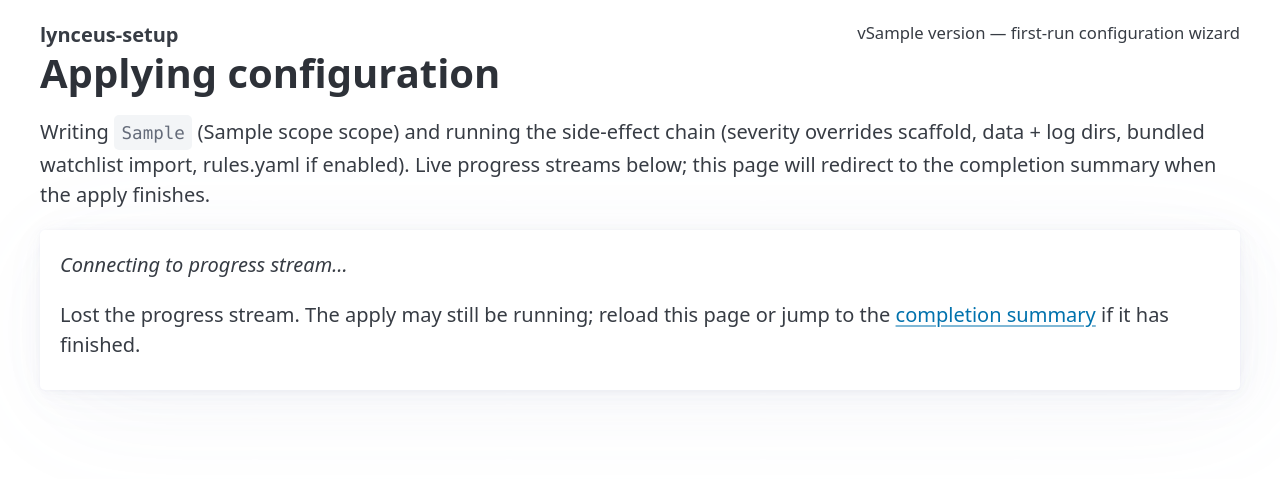
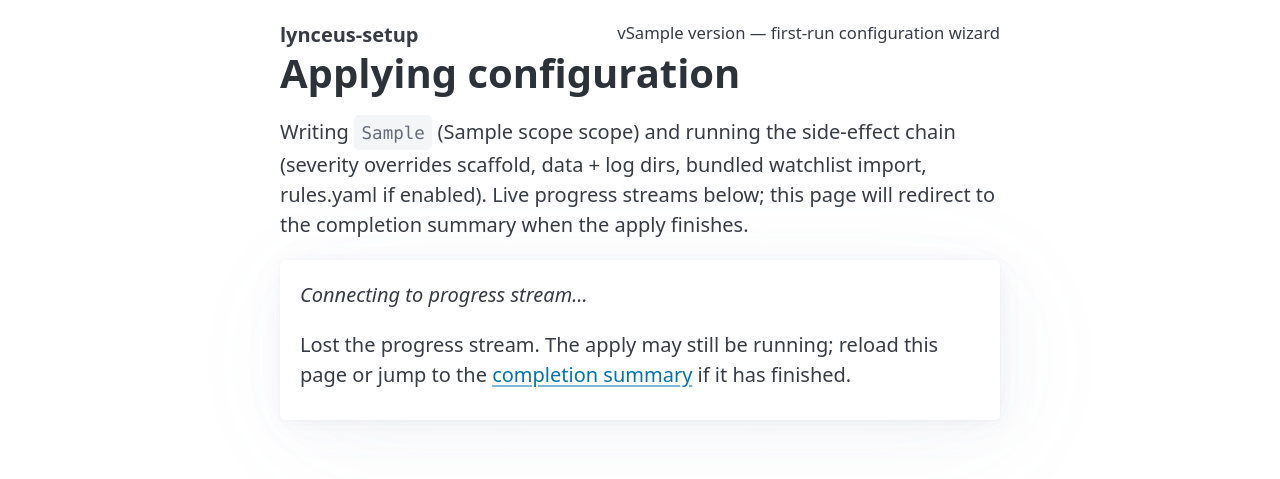
Before and after one commit to kevwillow/lynceus-warden, a Python web app: template src/lynceus/setup/web/templates/apply_progress.html in a window 1280 px wide. Shown: the top 479 px of the page. Run offline with Jinja, Linux system fonts and the light colour scheme; the template is opened without the code that fills it: most values are stand-ins (such as "Sample title", 1, 10 or a date in 2020).

Commit message:
fix(setup-web): give .container an explicit narrow max-width for readability
`_base.html` already wraps wizard content in <main class="container">,
but the bundled Pico is the *classless* build (lynceus.webui ships
classless Pico for the dashboard; the wizard piggybacks on the same
static mount per the comment in setup/web/app.py:80). Classless Pico
provides no `.container` rule at all, so the class was a no-op and
the layout relied on Pico's `body>main` defaults — which cap at
~1200px on wide screens and feel uncentered / left-aligned on the
1024-1280px viewports kev's Windows smoke session caught.

Pin an explicit max-width: 720px + margin-auto on `.container` in
the inline <style> block. 720px is a comfortable single-column form
width; below that, the rule's max-width capability degrades to
viewport width naturally so mobile still works.

No Pico version bump (constraint), no new CSS file (constraint),
no modification of pico.min.css (constraint) — the rule lives in
the existing inline <style> block in _base.html.

Co-Authored-By: Claude Opus 4.7 <noreply@anthropic.com>

```diff
--- a/src/lynceus/setup/web/templates/_base.html
+++ b/src/lynceus/setup/web/templates/_base.html
@@ -6,6 +6,13 @@
     <title>{% block title %}lynceus-setup{% endblock %}</title>
     <link rel="stylesheet" href="{{ url_for('static', path='/pico.min.css') }}">
     <style>
+      /* Bundled Pico is the classless build, so `.container` is not
+         defined; `body>main` provides loose centering with the
+         framework's default ~1200px max-width which is too wide for a
+         single-column form. Pin an explicit narrower max-width on
+         `.container` to keep line lengths readable at desktop widths.
+         Falls back to 100% width below ~720px (mobile). */
+      .container { max-width: 720px; margin-left: auto; margin-right: auto; }
       .wizard-step-indicator { font-size: 0.85em; color: var(--muted-color); margin-bottom: 0.5em; }
       .wizard-step-indicator ol { list-style: decimal inside; padding: 0; margin: 0.2em 0; }
       .wizard-step-indicator ol li { display: inline; margin-right: 0.6em; }
```
